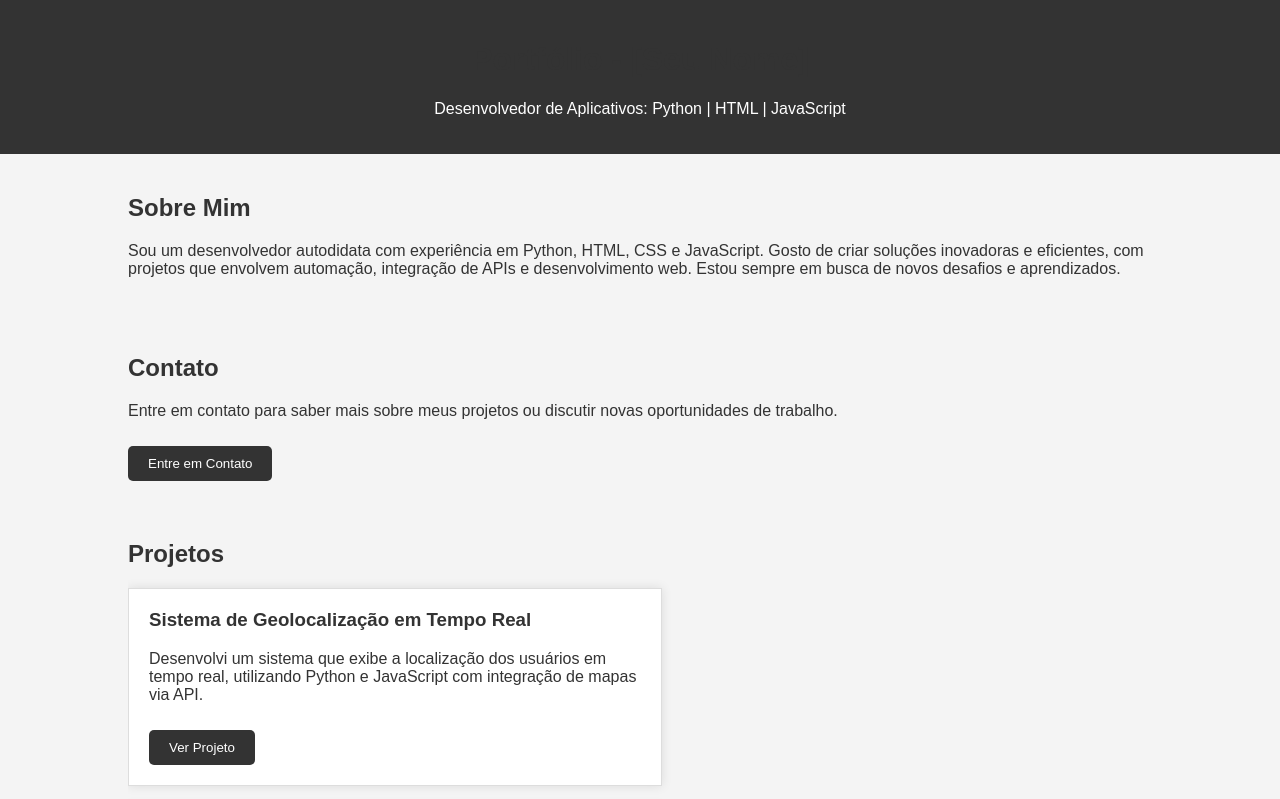
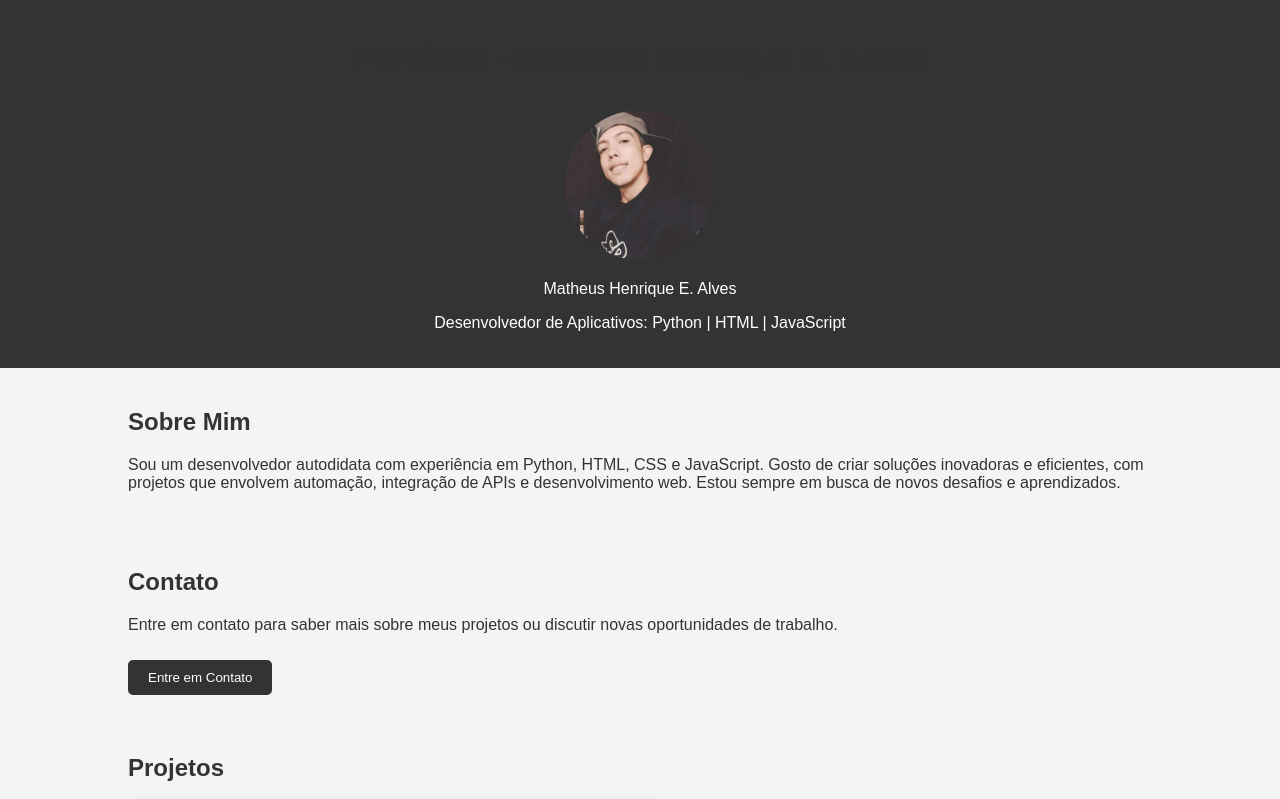
Before and after one commit to Iathi/Projeto, a plain HTML site: page index.html in a window 1280 px wide. Shown: the top 799 px of the page. Drawn offline with Linux system fonts and the light colour scheme.

Commit message:
Update index.html

```diff
--- a/index.html
+++ b/index.html
@@ -18,6 +18,13 @@
             color: #fff;
             padding: 20px;
             text-align: center;
+        }
+
+        .profile-pic {
+            width: 150px; /* Ajuste o tamanho conforme necessário */
+            height: 150px; /* Ajuste o tamanho conforme necessário */
+            border-radius: 50%; /* Torna a imagem redonda */
+            margin-top: 10px; /* Espaçamento acima da imagem */
         }
 
         .container {
@@ -104,7 +111,9 @@
 </head>
 <body>
     <header>
-        <h1>Portfólio - [Seu Nome]</h1>
+        <h1>Portfólio - Matheus Henrique E. Alves</h1>
+        <img src="topo.jpg" alt="Sua Foto" class="profile-pic">
+        <p>Matheus Henrique E. Alves<p/>
         <p>Desenvolvedor de Aplicativos: Python | HTML | JavaScript</p>
     </header>
 
@@ -113,7 +122,7 @@
             <h2>Sobre Mim</h2>
             <p>Sou um desenvolvedor autodidata com experiência em Python, HTML, CSS e JavaScript. Gosto de criar soluções inovadoras e eficientes, com projetos que envolvem automação, integração de APIs e desenvolvimento web. Estou sempre em busca de novos desafios e aprendizados.</p>
         </section>
-      <section id="contact">
+ <section id="contact">
             <h2>Contato</h2>
             <p>Entre em contato para saber mais sobre meus projetos ou discutir novas oportunidades de trabalho.</p>
             <a href="mailto:[Seu E-mail]"><button class="contact-btn">Entre em Contato</button></a>
@@ -136,7 +145,7 @@
                     <p>Automatizei o envio de mensagens utilizando Python e APIs, otimizando o processo de comunicação em massa.</p>
                     <a href="[link para o projeto]" target="_blank"><button>Ver Projeto</button></a>
                 </div>
-            </
+            </div>
         </section>
     </div>
 </body>
```
